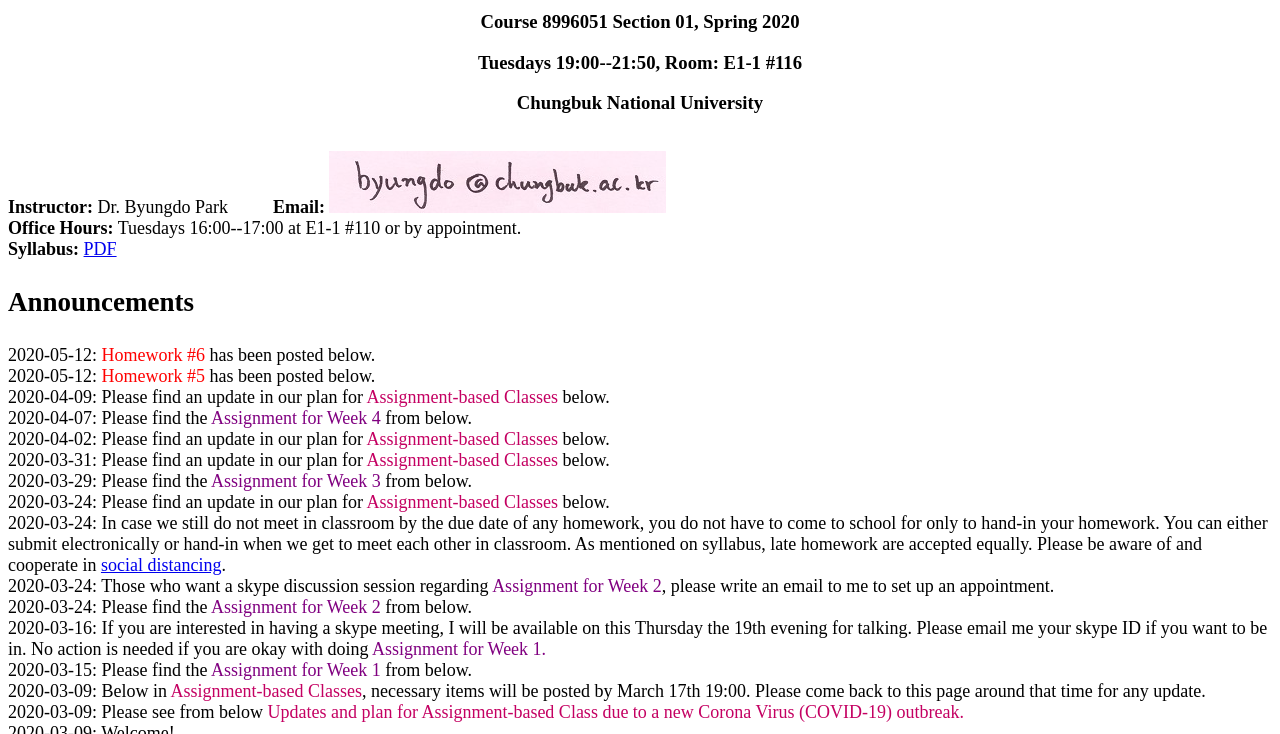
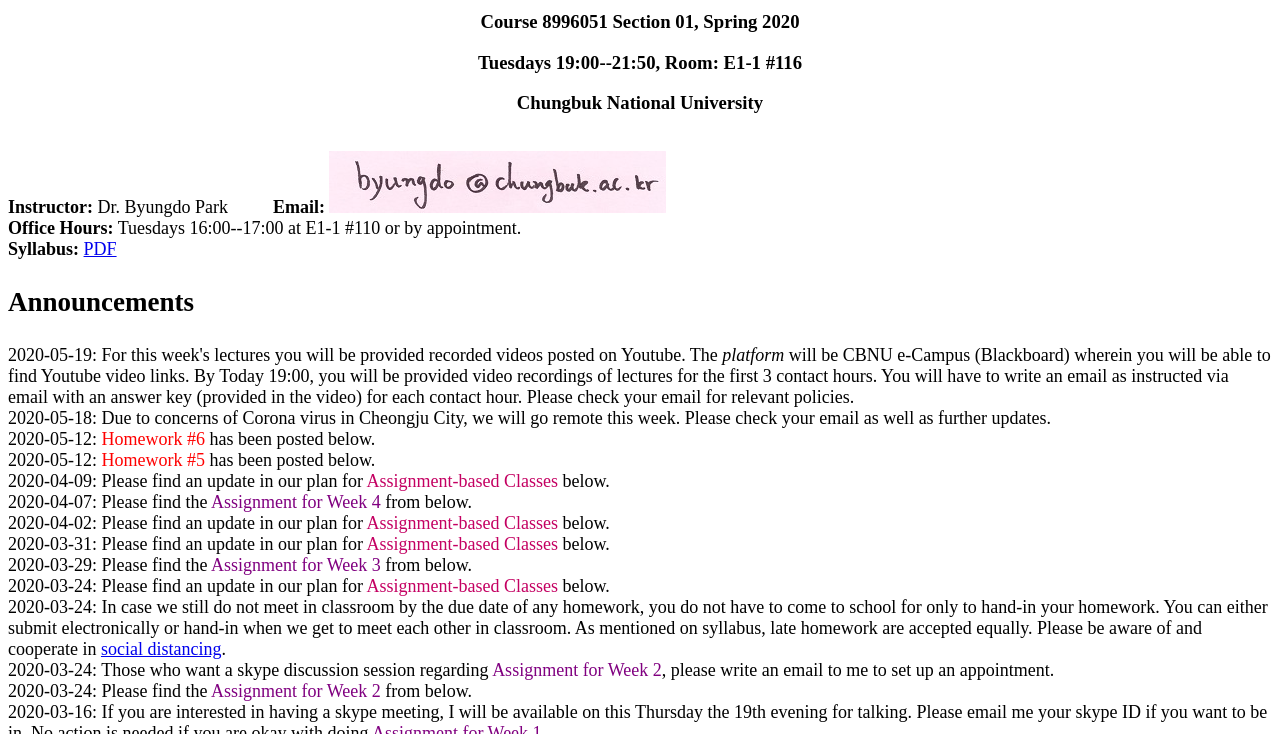
Before and after one commit to byungdo/byungdo.github.io, a plain HTML site: page teaching/s2020_fom1.html in a window 1280 px wide. Shown: the part 66-800 px from the top of the page. Drawn offline with Linux system fonts and the light colour scheme.

Commit message:
Add files via upload

```diff
--- a/teaching/s2020_fom1.html
+++ b/teaching/s2020_fom1.html
@@ -59,6 +59,8 @@
 2016-01-27: There will be a student ambassador from the Dolciani Mathematics Learning Center sometime in the beginning of the semester, and introduce about the center for about five minutes. Please welcome him/her and have interest.<br>
 2016-01-27: Check out <FONT COLOR="red">Homework #1</FONT> below.<br>
 -->
+2020-05-19: For this week's lectures you will be provided recorded videos posted on Youtube. The <em>platform</em> will be CBNU e-Campus (Blackboard) wherein you will be able to find Youtube video links. By Today 19:00, you will be provided video recordings of lectures for the first 3 contact hours. You will have to write an email as instructed via email with an answer key (provided in the video) for each contact hour. Please check your email for relevant policies.<br>
+2020-05-18: Due to concerns of Corona virus in Cheongju City, we will go remote this week. Please check your email as well as further updates.<br>
 2020-05-12: <FONT COLOR="red">Homework #6</FONT> has been posted below.<br>
 2020-05-12: <FONT COLOR="red">Homework #5</FONT> has been posted below.<br>
 2020-04-09: Please find an update in our plan for <FONT COLOR="#C40062">Assignment-based Classes</FONT> below.<br>
```
